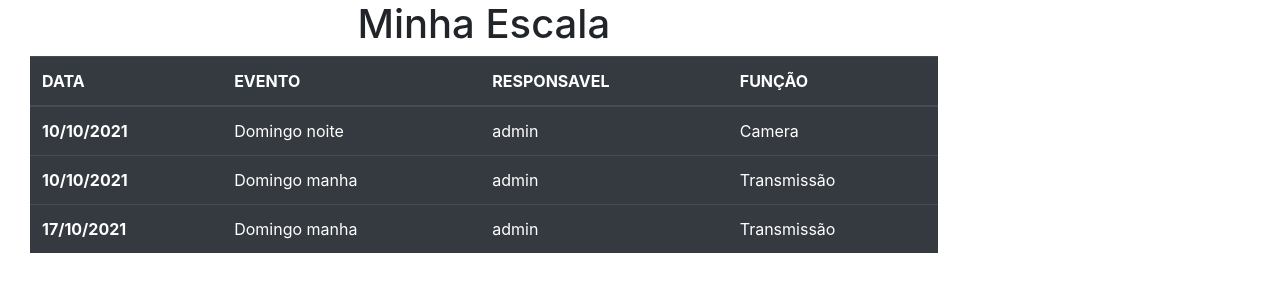
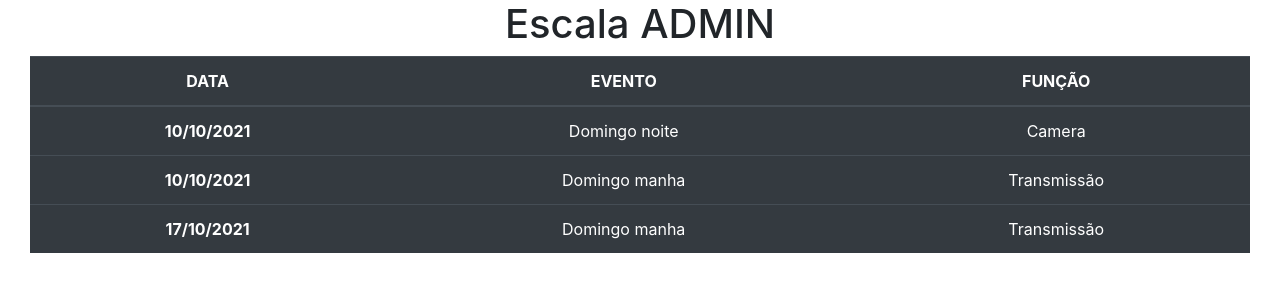
Before and after one commit to tiagolch/guiaEscala, a Django app: page /escala/minhaescala/ in a window 1280 px wide. Shown: the top 300 px of the page. Run offline with Django 3.2, Linux system fonts and the light colour scheme; a user stored in the database is signed in; data comes from the database, SQL or seed files in the repository; both versions use the stored data as it was after the commit; some libraries are stand-ins or nearby versions.

Commit message:
minha escala
Signed-off-by: m2b-tiagochaves <tiagodevch@gmail.com>

```diff
--- a/templates/minhaescala.html
+++ b/templates/minhaescala.html
@@ -1,14 +1,17 @@
 {% extends './base.html' %}
 
-{% block title %} Minha Escala   {%endblock%}
+{% block title %} Minha Escala {%endblock%}
 
 
 {% block content %}
+
 <section class="container-fluid">
     <div class="container-fluid">
         <div class="row">
-            <div class="col-sm-9 text-center">
-                <h1>Minha Escala</h1>
+            <div class="col-sm-12 text-center">
+                {% if user %}
+                <h1>Escala {{user | upper}} </h1>
+                {% endif %}
             </div>
         </div>
     </div>
@@ -17,24 +20,22 @@
 <section class="container-fluid">
     <div class="container-fluid">
         <div class="row">
-            <div class="col-sm-9">
-                <table class="table table-dark">
+            <div class="col-sm-12">
+                <table class="table table-dark text-center">
                     <thead>
                         <tr>
                             <th scope="col">DATA</th>
                             <th scope="col">EVENTO</th>
-                            <th scope="col">RESPONSAVEL</th>
                             <th scope="col">FUNÇÃO</th>
                         </tr>
                     </thead>
                     <tbody>
                         {% for i in escala %}
-                            <tr>
-                                <th scope="row">{{i.datas}}</th>
-                                <td>{{i.get_evento}}</td>
-                                <td>{{i.responsavel}}</td>
-                                <td>{{i.get_funcao}}</td>
-                            </tr>
+                        <tr>
+                            <th scope="row">{{i.datas}}</th>
+                            <td>{{i.get_evento}}</td>
+                            <td>{{i.get_funcao}}</td>
+                        </tr>
                         {% endfor %}
                     </tbody>
                 </table>
```
Also changed, not shown: db.sqlite3.
